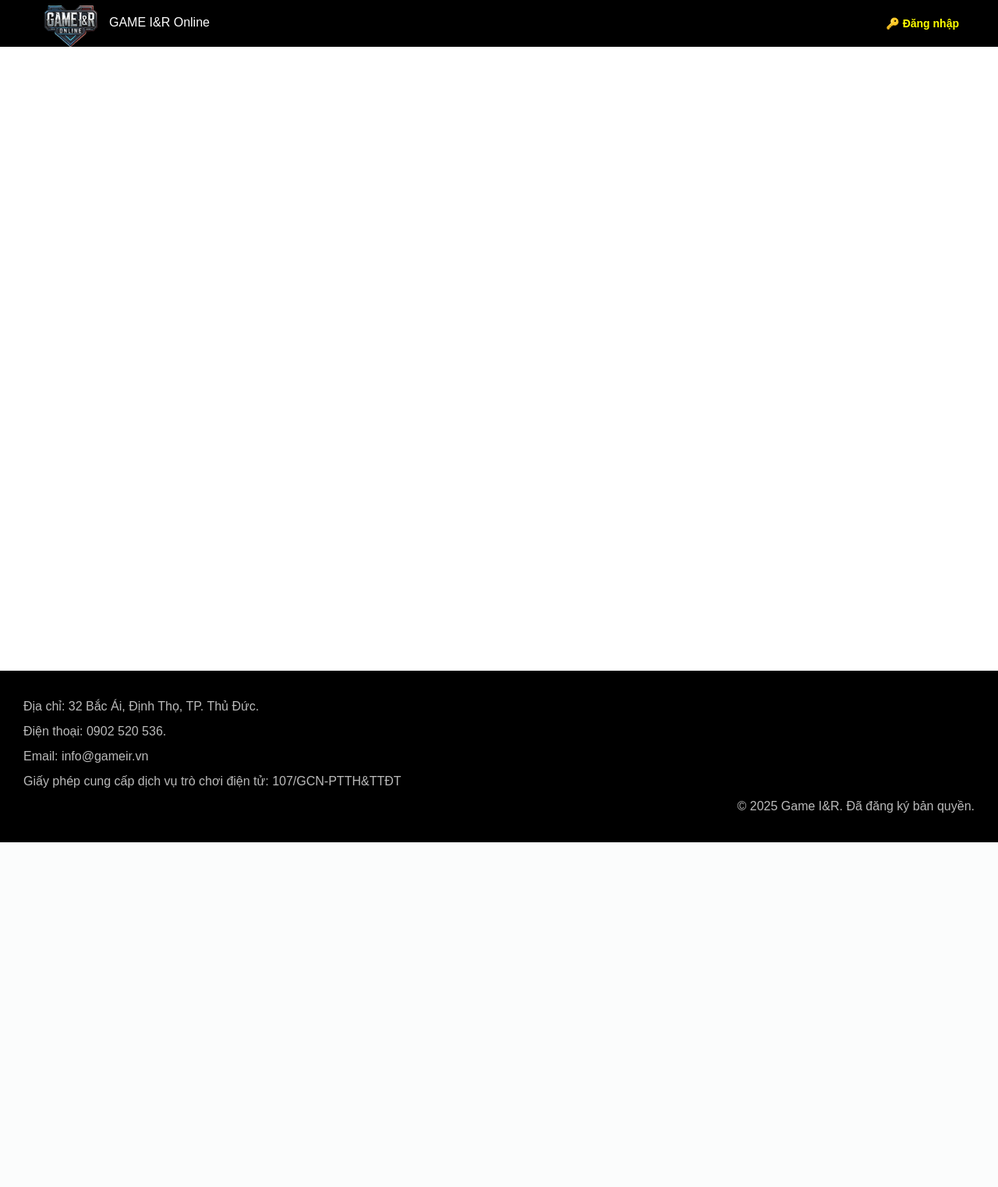
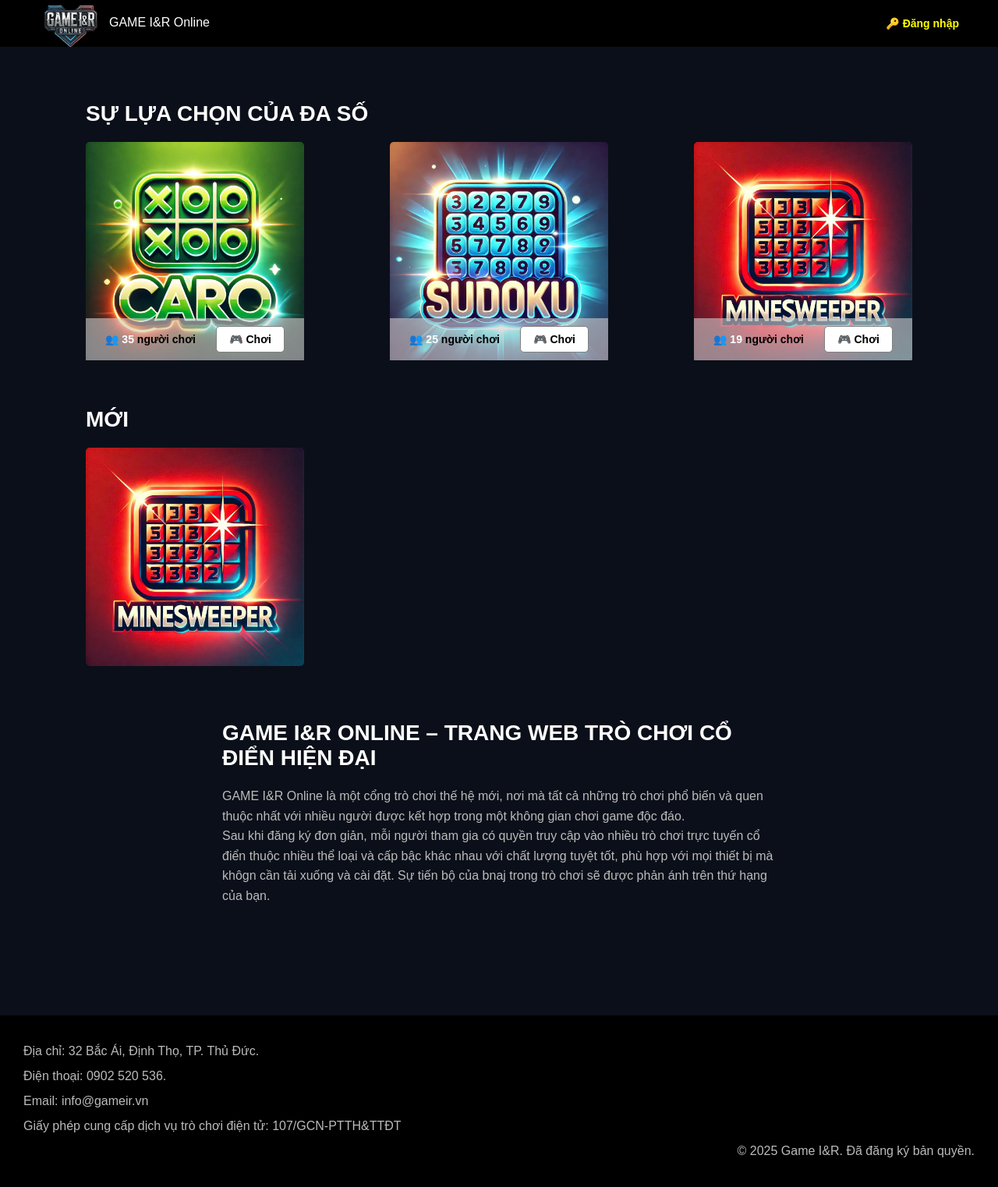
Before and after one commit to thanky1810/GameI-A, a PHP site: page /home.php in a window 1280 px wide. Shown: the whole page at 78% size. Before the commit the page ends 1080 px from the top, so only its background shows below. Run offline with PHP 8.4, Linux system fonts and the light colour scheme.

Commit message:
initial UI

```diff
--- a/Pages/home.php
+++ b/Pages/home.php
@@ -4,11 +4,65 @@
     <meta charset="UTF-8">
     <meta name="viewport" content="width=device-width, initial-scale=1.0">
     <title>Document</title>
+    <link rel="stylesheet" href="../assets/css/Home.css">
+    <link rel="stylesheet" href="../assets/css/main.css">
 </head>
 <body>
     <?php include '../includes/header.php'; ?>
 
-    <div style="height: 100vh;"></div>
+    <main>
+        <section class="popular-games">
+            <h2>Sự Lựa Chọn Của Đa Số</h2>
+            <div class="game-list">
+                <div class="game-item" data-id="caro">
+                    <img src="../assets/img/12.jpg" alt="Caro">
+                    <a href="caro.html">
+                        <div class="overlay">
+                            <p class="players">👥 <span id="count-caro">35</span> người chơi</p>
+                            <button class="play-button">🎮 Chơi</button>
+                        </div>
+                    </a>
+                </div>
+                <div class="game-item" data-id="sudoku">
+                    <img src="../assets/img/13.jpg" alt="Sudoku">
+                    <a href="sudoku.html">
+                        <div class="overlay">
+                            <p class="players">👥 <span id="count-sudoku">25</span> người chơi</p>
+                            <button class="play-button">🎮 Chơi</button>
+                        </div>
+                    </a>
+                </div>
+                <div class="game-item" data-id="minesweeper">
+                    <img src="../assets/img/11.jpg" alt="Minesweeper">
+                    <a href="min.html">
+                        <div class="overlay">
+                            <p class="players">👥 <span id="count-minesweeper">19</span> người chơi</p>
+                            <button class="play-button">🎮 Chơi</button>
+                        </div>
+                    </a>
+                </div>
+            </div>
+        </section>
+
+        <section class="new-game">
+            <h2>Mới</h2>
+            <div class="game-item">
+                <a href="min.html">
+                    <img src="../assets/img/11.jpg" alt="Minesweeper">
+                </a>
+            </div>
+        </section>
+
+        <section class="about">
+            <h2>GAME I&R Online – Trang web trò chơi cổ điển hiện đại</h2>
+            <p>GAME I&R Online là một cổng trò chơi thế hệ mới, nơi mà tất cả những trò chơi phổ biến và quen thuộc nhất với nhiều người được kết hợp trong một không gian chơi game độc đáo.</p>
+            <p>
+                Sau khi đăng ký đơn giản, mỗi người tham gia có quyền truy cập vào nhiều trò chơi trực tuyến cổ điển thuộc nhiều
+                thể loại và cấp bậc khác nhau với chất lượng tuyệt tốt, phù hợp với mọi thiết bị mà khôgn cần tải xuống và cài đặt.
+                Sự tiến bộ của bnaj trong trò chơi sẽ được phản ánh trên thứ hạng của bạn.
+            </p>
+        </section>
+    </main>
 
     <?php include '../includes/footer.php'?>
 </body>
--- /dev/null
+++ b/assets/css/Home.css
@@ -0,0 +1,91 @@
+
+main {
+  max-width: 1100px;
+  margin: 50px auto;
+  padding: 20px;
+}
+
+h2 {
+  font-size: 28px;
+  margin-bottom: 20px;
+  text-transform: uppercase;
+  font-weight: bold;
+}
+
+.game-list {
+  display: flex;
+  justify-content: space-between;
+  flex-wrap: wrap;
+  gap: 20px;
+  margin-bottom: 60px;
+}
+
+.game-item {
+  position: relative;
+  width: 280px;
+  text-align: center;
+  overflow: hidden;
+}
+
+.game-item img {
+  width: 100%;
+  display: block;
+  border-radius: 5px;
+  transition: transform 0.3s ease, box-shadow 0.3s ease, filter 0.3s ease;
+}
+
+/* Hiệu ứng sáng viền khi hover */
+.game-item img:hover {
+  transform: scale(1.05);
+  filter: brightness(1.2);
+  box-shadow: 0 0 15px rgb(255, 255, 255);
+}
+
+/* Căn chỉnh "Người chơi" và "Chơi" nằm ngang */
+.overlay {
+  position: absolute;
+  bottom: 0;
+  width: 100%;
+  background: rgba(210, 203, 203, 0.6);
+  padding: 10px;
+  display: flex;
+  justify-content: space-between;
+  align-items: center;
+  color: rgb(0, 0, 0);
+}
+
+.players {
+  font-size: 14px;
+  padding-left: 15px;
+  font-weight: bold;
+}
+
+.game-item button {
+  background: white;
+  color: black;
+  border: 1px solid gray;
+  padding: 8px 16px;
+  border-radius: 5px;
+  cursor: pointer;
+  font-size: 14px;
+  font-weight: bold;
+  transition: 0.3s;
+  margin-right: 15px;
+}
+
+.game-item button:hover {
+  background: yellow;
+  color: black;
+}
+
+.about {
+  max-width: 750px;
+  margin: 50px auto;
+  padding: 20px;
+}
+
+.about p {
+  font-size: 16px;
+  color: #bbb;
+  line-height: 1.6;
+}
--- a/assets/css/main.css
+++ b/assets/css/main.css
@@ -1,6 +1,18 @@
 :root {
-    --header--background: black;
-    --text: white;
-    --background-color: #0b0f19;
-    --text--font: "Poppins", sans-serif;
-  }
+  --header--background: black;
+  --text: white;
+  --background-color: #0b0f19;
+  --text--font: "Poppins", sans-serif;
+}
+
+* {
+  margin: 0;
+  padding: 0;
+  box-sizing: border-box;
+  font-family: "Poppins", sans-serif;
+}
+
+body {
+  background: #0b0f19;
+  color: white;
+}
```
